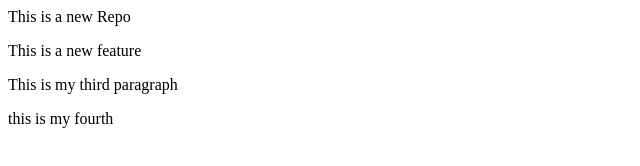
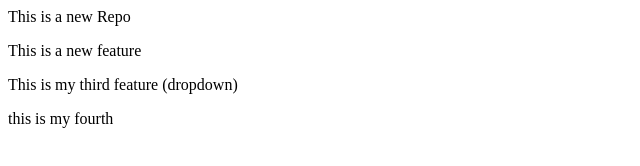
Before and after one commit to Raafiya76/localRepo, a plain HTML site: page index.html in a window 1280 px wide. Shown: the full height of the page, 0-640 px from the left. Drawn offline with Linux system fonts and the light colour scheme.

Commit message:
Add dropdown

```diff
--- a/index.html
+++ b/index.html
@@ -1,4 +1,4 @@
 <p>This is a new Repo</p>
 <p>This is a new feature</p>
-<p>This is my third paragraph</p>
+<p>This is my third feature (dropdown)</p>
 <p> this is my fourth</p>
```
